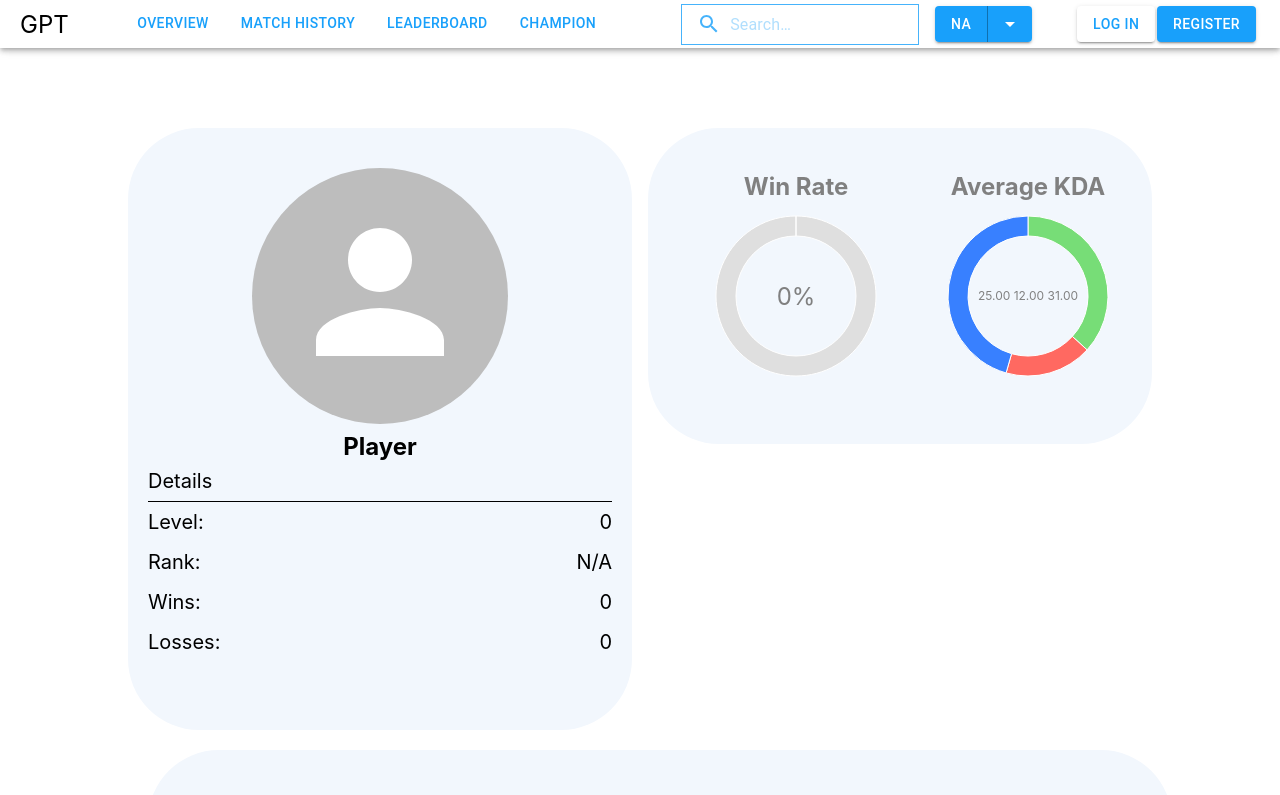
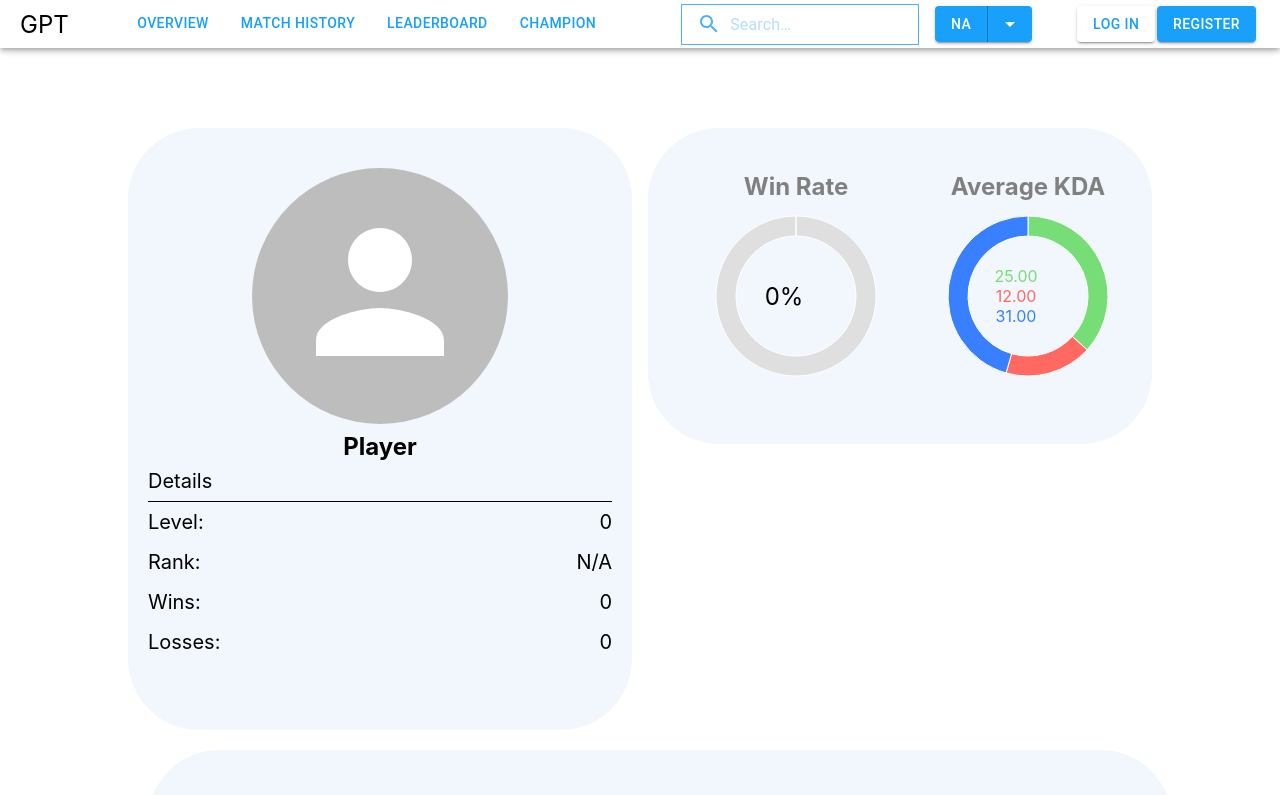
Before and after one commit to sunnydl/GamePerformanceTracker, a React (Create React App) app in the folder frontend/: page /overview in a window 1280 px wide. Shown: the top 795 px of the page. Built offline with nearby package versions, Linux system fonts and the light colour scheme.

Commit message:
created LabelWrapper component to allow for more dynamic labelling. #33

```diff
--- a/frontend/src/pages/Overview/components/UserSummary/CircleChart.tsx
+++ b/frontend/src/pages/Overview/components/UserSummary/CircleChart.tsx
@@ -1,16 +1,22 @@
 import React from 'react';
 
-import { PieChart, Pie, Label, Cell,  } from 'recharts';
+import { PieChart, Pie, Label, Cell } from 'recharts';
+
+import {
+    CircleChartWrapper,
+    LabelWrapper
+  } from './style';
 
 const createEmptyChart = (data: { name: string, value: number, color: string }[]) => {
     data.push({ name: "none", value: 1, color: "#DFDFDF" });
     return data;
 }
 
-function CircleChart({ title, data, label }: { title: string, data: { name: string, value: number, color: string }[], label: { style: object, value: string } }) {
+function CircleChart({ title, data, labels }: { title: string, data: { name: string, value: number, color: string }[], labels: { style: object, value: string | number }[] }) {
     const total = data.reduce((sum, elem) => sum + elem.value, 0);
 
     return (
+        <CircleChartWrapper>
             <PieChart width={256} height={256}>
                 <Pie
                     data={total ? data : createEmptyChart(data)}
@@ -34,13 +40,14 @@ function CircleChart({ title, data, label }: { title: string, data: { name: stri
                     {data.map((val, idx) => (
                         <Cell key={idx} fill={val.color} />
                     ))}
-                <Label
-                    style={label.style}
-                    value={label.value}
-                    position="center"
-                />
                 </Pie>
             </PieChart>
+            <LabelWrapper>
+                {labels.map((label, idx) => (
+                    <div key={idx} style={label.style}>{label.value}</div>
+                ))}
+            </LabelWrapper>
+        </CircleChartWrapper>
     );
 }
 
--- a/frontend/src/pages/Overview/components/UserSummary/UserSummary.tsx
+++ b/frontend/src/pages/Overview/components/UserSummary/UserSummary.tsx
@@ -30,7 +30,6 @@ function UserSummary() {
   // TODO: retrieve kda data from some endpoint
   const kills = 25, deaths = 12, assists = 31;
   // TODO: figure out how to display 3 lines of text with differing colors inside circle chart
-  const KDA = `${kills.toFixed(2)} ${deaths.toFixed(2)} ${assists.toFixed(2)}`;
 
   return (
     <Grid container spacing={2}>
@@ -56,7 +55,7 @@ function UserSummary() {
                 { name: "wins", value: winGames, color: "#3880FF" },
                 { name: "losses", value: lossGames, color: "#DFDFDF" },
               ]}
-              label={{ style: { fontSize: "1.5rem" }, value: `${winRate}%` }}
+              labels={[{ style: { fontSize: "1.5rem" }, value: `${winRate}%` }]}
             />
           </Grid>
           <Grid item xs={12} lg={6}>
@@ -68,7 +67,11 @@ function UserSummary() {
                 { name: "deaths", value: deaths, color: "#FF6961" },
                 { name: "assists", value: assists, color: "#3880FF" },
               ]}
-              label={{ style: { fontSize: "0.75rem" }, value: KDA }}
+              labels={[
+                { style: { color: "#77DD77" }, value: kills.toFixed(2) },
+                { style: { color: "#FF6961" }, value: deaths.toFixed(2) },
+                { style: { color: "#3880FF" }, value: assists.toFixed(2) },
+              ]}
             />
           </Grid>
         </ChartsWrapper>
--- a/frontend/src/pages/Overview/components/UserSummary/style.ts
+++ b/frontend/src/pages/Overview/components/UserSummary/style.ts
@@ -41,8 +41,25 @@ export const ChartsWrapper = styled(Box)(({ theme }) => ({
     backgroundColor: '#F2F7FD',
     borderRadius: '71px',
 
-    "& *": {
+    "& .recharts-wrapper": {
         marginLeft: 'auto',
         marginRight: 'auto',
     }
 }));
+
+export const CircleChartWrapper = styled('div')(({ theme }) => ({
+    position: "relative"
+}));
+
+// Do we want to create our own title using div, similar to labels?
+
+export const LabelWrapper = styled('div')(({ theme }) => ({
+    position: "absolute",
+    bottom: 0,
+    display: "flex",
+    flexDirection: "column",
+    alignItems: "center",
+    justifyContent: "center",
+    height: '100%',
+    width: "100%",
+}));
```
Lines whose indentation alone changed are shown as unchanged.
